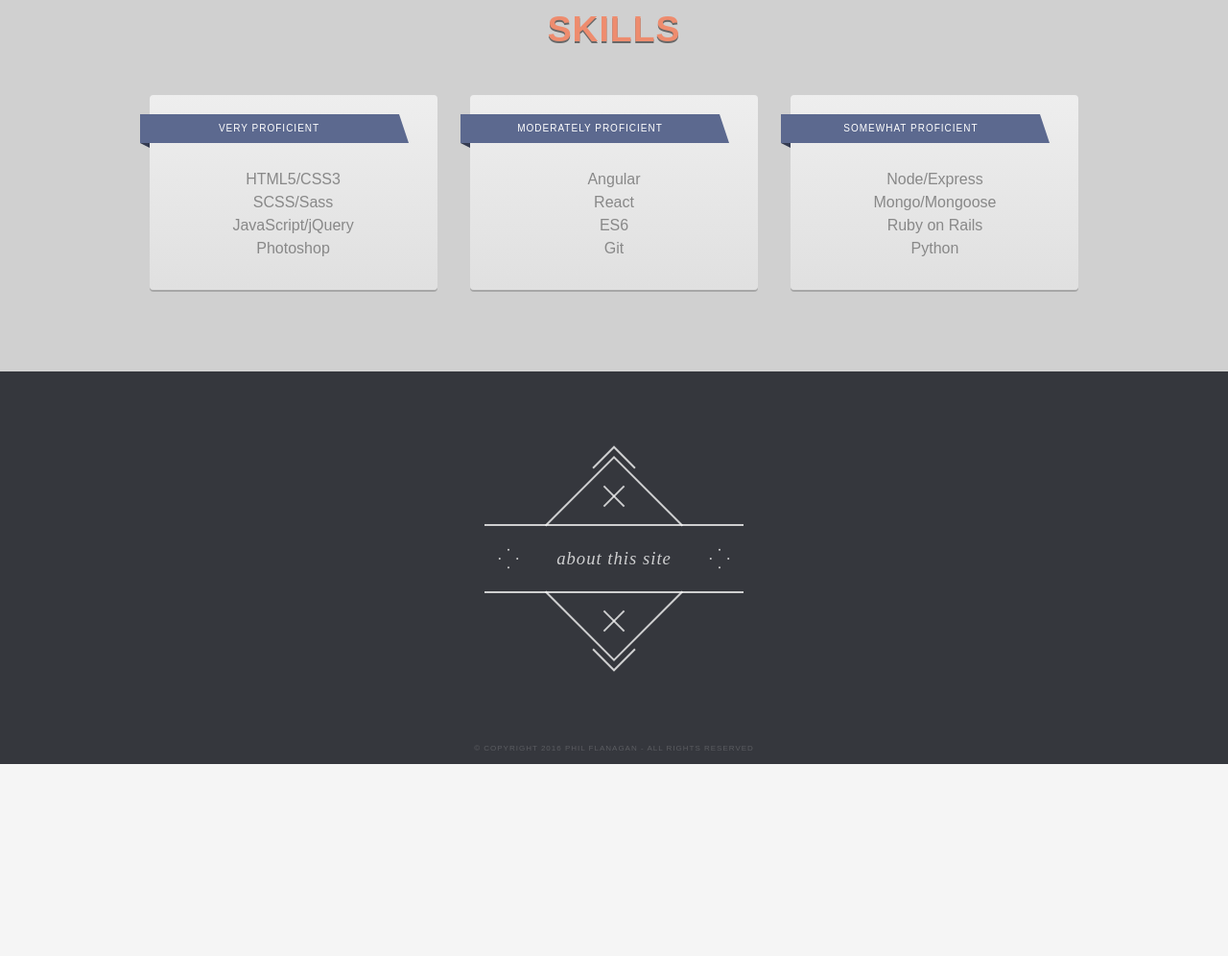
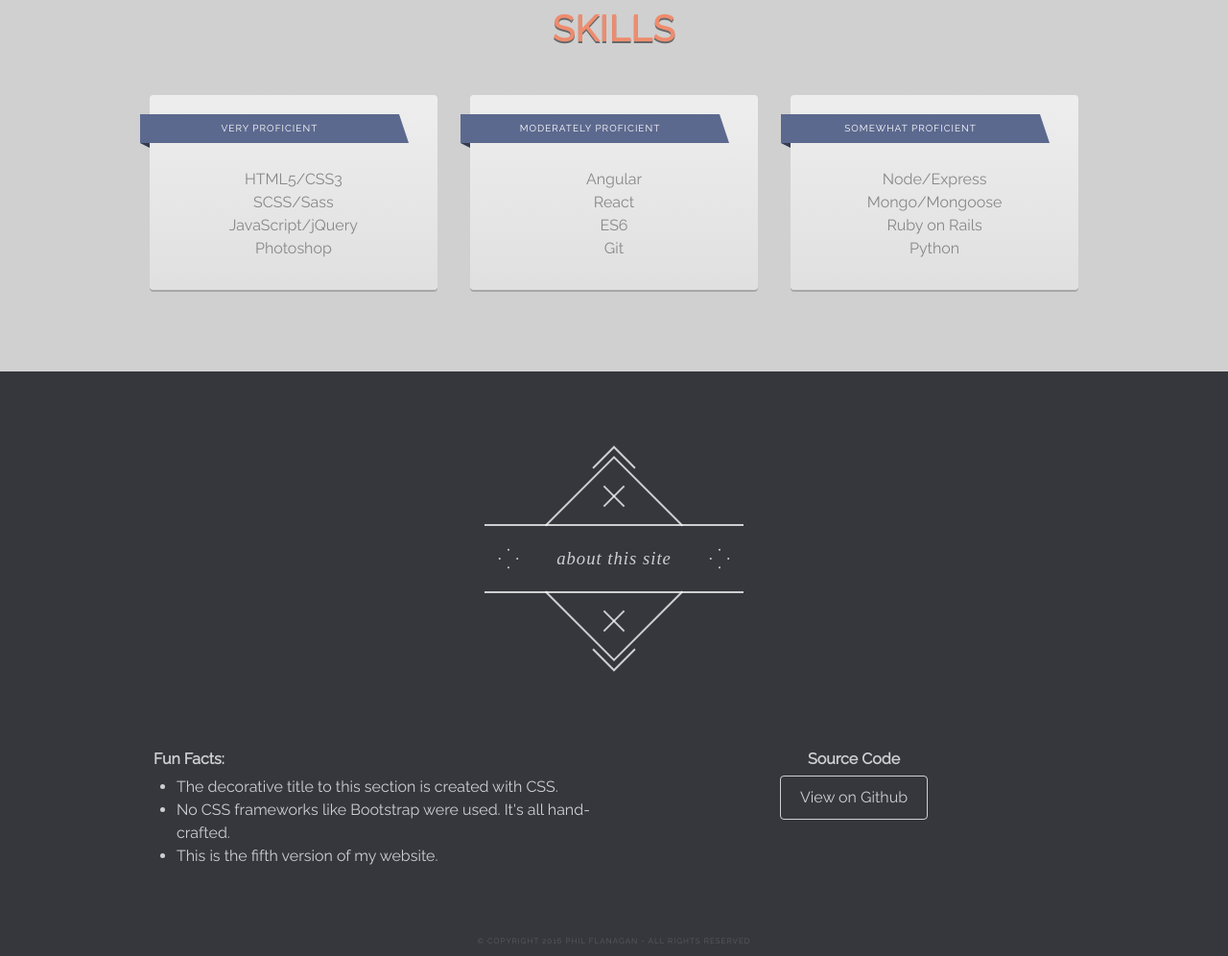
Before and after one commit to phileflanagan/my-website-v5.0, a website: page index.html in a window 1280 px wide. Shown: the part 477-1473 px from the top of the page at 96% size. Before the commit the page ends 1273 px from the top, so only its background shows below. Drawn offline with nearby package versions, Linux system fonts and the light colour scheme; a web font is replaced by a local one.

Commit message:
Add content to about this site section

```diff
--- a/index.html
+++ b/index.html
@@ -17,7 +17,7 @@
   <figure>{ pf; }</figure>
 
   <input type="checkbox" id="nav-toggle-cbox">
-  <label for="nav-toggle-cbox" class="nav-toggle" data-toggle="collapse" data-target="#nav-links">
+  <label for="nav-toggle-cbox" class="nav-toggle">
     <span> </span>
     <span> </span>
     <span> </span>
@@ -115,6 +115,22 @@
     </div>
   </header>
 
+  <div class="group">
+    <div class="two-col">
+      <h4>Fun Facts:</h4>
+      <ul>
+        <li>The decorative title to this section is created with CSS.</li>
+        <li>No CSS frameworks like Bootstrap were used. It's all hand-crafted.</li>
+        <li>This is the fifth version of my website.</li>
+      </ul>
+    </div>
+
+    <div class="two-col text-center">
+      <h4>Source Code</h4>
+      <a href="#" class="src-btn">View on Github</a>
+    </div>
+  </div>
+
   <footer>&copy; Copyright 2016 Phil Flanagan - All Rights Reserved</footer>
 
 </div>
--- a/sass/_colors.scss
+++ b/sass/_colors.scss
@@ -30,7 +30,8 @@ $skill-box-ribbon-color: $mid;
 
 
 // About This Site
-
+$this-website-font-color: transparentize($white, 0.2);
+$this-website-bgcolor: $dark;
 // Logo
 $css-logo-color: transparentize($white, 0.2);
 // Footer
--- a/sass/_fonts.scss
+++ b/sass/_fonts.scss
@@ -1,3 +1,7 @@
 @import url('https://fonts.googleapis.com/css?family=Gentium+Basic');
 $gentium: 'Gentium Basic', serif;
+
+@import url('https://fonts.googleapis.com/css?family=Raleway');
+$raleway: 'Raleway', sans-serif;
+
 $line-height-main: 1.5;
--- a/sass/_logo.scss
+++ b/sass/_logo.scss
@@ -2,9 +2,7 @@
 	position: relative;
   display: inline-block;
 	top: 0;
-	// transform: translate(-50%, -50%);
-	// background-color: #ddd;
-	width: 400px;
+	width: 300px;
 	height: 250px;
 	color: $css-logo-color;
 }
@@ -119,8 +117,8 @@
 	transform: translate(-50%, -50%);
 }
 #phil-flanagan-logo .dots.before {
-	left: 90px;
+	left: 40px;
 }
 #phil-flanagan-logo .dots.after {
-	left: 310px;
+	left: 260px;
 }
--- a/sass/_structure.scss
+++ b/sass/_structure.scss
@@ -5,14 +5,46 @@ body {
 section {
 	position: relative;
 	padding: 70px 20px;
+	font-family: $raleway;
 	color: $font-color-main;
 	line-height: $line-height-main;
+	a {
+		text-decoration: none;
+		color: inherit;
+	}
 }
 .container {
 	max-width: 1000px;
 	margin: 0 auto;
 }
 
+.two-col {
+	position: relative;
+	display: block;
+	width: 50%;
+	float: left;
+	box-sizing: border-box;
+	padding: 10px 20px;
+}
+
+@media (max-width: 768px) {
+	.two-col {
+		width: 100%;
+		float: none;
+	}
+}
+
 .text-center {
 	text-align: center;
 }
+
+// Clearfix hack
+.group:after {
+	visibility: hidden;
+	display: block;
+	content: "";
+	clear: both;
+	height: 0;
+}
+* html .group             { zoom: 1; } /* IE6 */
+*:first-child+html .group { zoom: 1; } /* IE7 */
--- a/sass/sections/_thiswebsite.scss
+++ b/sass/sections/_thiswebsite.scss
@@ -1,9 +1,12 @@
 #pf-this-website {
-  background-color: $dark;
-  color: $white;
+  background-color: $this-website-bgcolor;
+  color: $this-website-font-color;
   padding-bottom: 0;
 }
 
+#pf-this-website header {
+  margin-bottom: 50px;
+}
 #pf-this-website footer {
   text-align: center;
   font-size: 6pt;
@@ -12,3 +15,29 @@
   color: $footer-color;
   padding: 60px 0 10px;
 }
+
+#pf-this-website h4 {
+  margin: 5px 0;
+}
+
+#pf-this-website ul {
+  // list-style: none;
+  margin: 0;
+  padding-left: 1.5em;
+  li {
+    &:before {
+    }
+  }
+}
+
+#pf-this-website .src-btn {
+  display: inline-block;
+  border: 1px solid $this-website-font-color;
+  padding: 10px 20px;
+  border-radius: 4px;
+  transition: background-color 200ms ease-in-out;
+  &:hover {
+    background-color: $this-website-font-color;
+    color: $this-website-bgcolor;
+  }
+}
```
Also changed, not shown: css/style.css.
